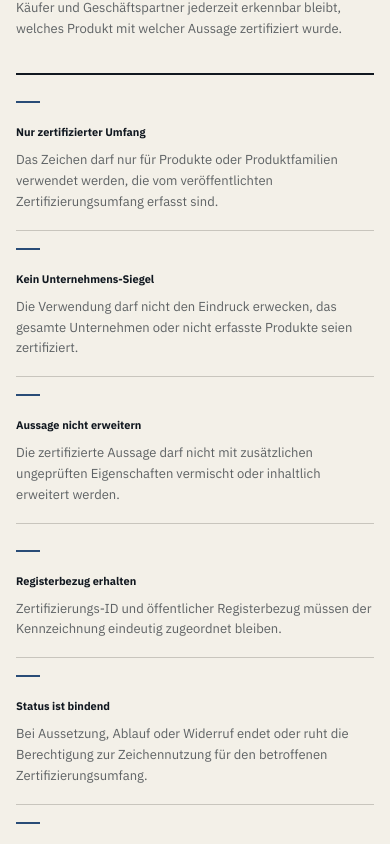
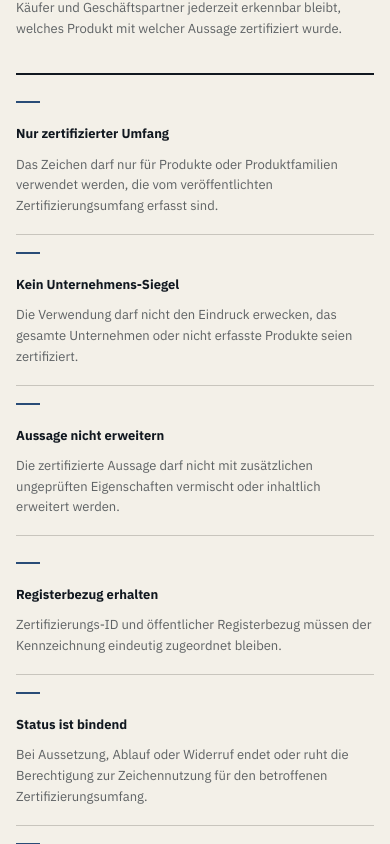
Before and after one commit to dennis-glaser-coder/human-certification-web, a Next.js app: page /markennutzung in a window 390 px wide. Shown: the part 1780-2624 px from the top of the page. Built offline with nearby package versions, Linux system fonts and the light colour scheme.

Commit message:
Mobile Fachtexte und Registerdetails lesbarer machen

```diff
--- a/src/app/final.css
+++ b/src/app/final.css
@@ -288,3 +288,70 @@ summary:focus-visible {
     font-size: 12px;
   }
 }
+
+
+/* Mobile QA 2026-09-05: remaining specialist text must stay readable. */
+@media (max-width: 760px) {
+  .manufacturerEvidenceList strong,
+  .manufacturerProcessGrid strong,
+  .manufacturerMarkGrid strong,
+  .manufacturerFaqList summary,
+  .buyerMeaningGrid strong,
+  .buyerBoundaryList > div,
+  .buyerFaqList summary,
+  .markUseRuleGrid strong,
+  .markUseApplicationGrid strong,
+  .markUseProhibitedList strong,
+  .whyCustomerList strong,
+  .whyProofList strong {
+    font-size: 13px;
+    line-height: 1.4;
+  }
+
+  .manufacturerEvidenceList > article > span,
+  .manufacturerScopeNote span,
+  .buyerHeroCard > span,
+  .buyerPhone > span,
+  .buyerStatus,
+  .buyerPhone dt,
+  .whyCustomerList article > span,
+  .whyComparisonHead span,
+  .whyProofList span,
+  .whySealTag span,
+  .markUseRuleGrid span,
+  .markUseProhibitedList article > span,
+  .registerRow small,
+  .verificationRecord small,
+  .certificateSummary small,
+  .registerTrustBar span,
+  .registerStatusCell em,
+  .registerSubline {
+    font-size: 10px;
+    line-height: 1.4;
+  }
+
+  .buyerVerifyChecks span,
+  .whyComparisonRow span,
+  .registerRow strong,
+  .registerToolbar strong,
+  .registerDisclosure strong {
+    font-size: 12px;
+    line-height: 1.45;
+  }
+
+  .buyerPhone dd {
+    font-size: 12px;
+  }
+
+  .buyerPhone small,
+  .registerDisclosure p,
+  .registerTrustBar p {
+    font-size: 11px;
+    line-height: 1.5;
+  }
+
+  .manufacturerFaqList details p,
+  .buyerFaqList details p {
+    padding-right: 0;
+  }
+}
```
